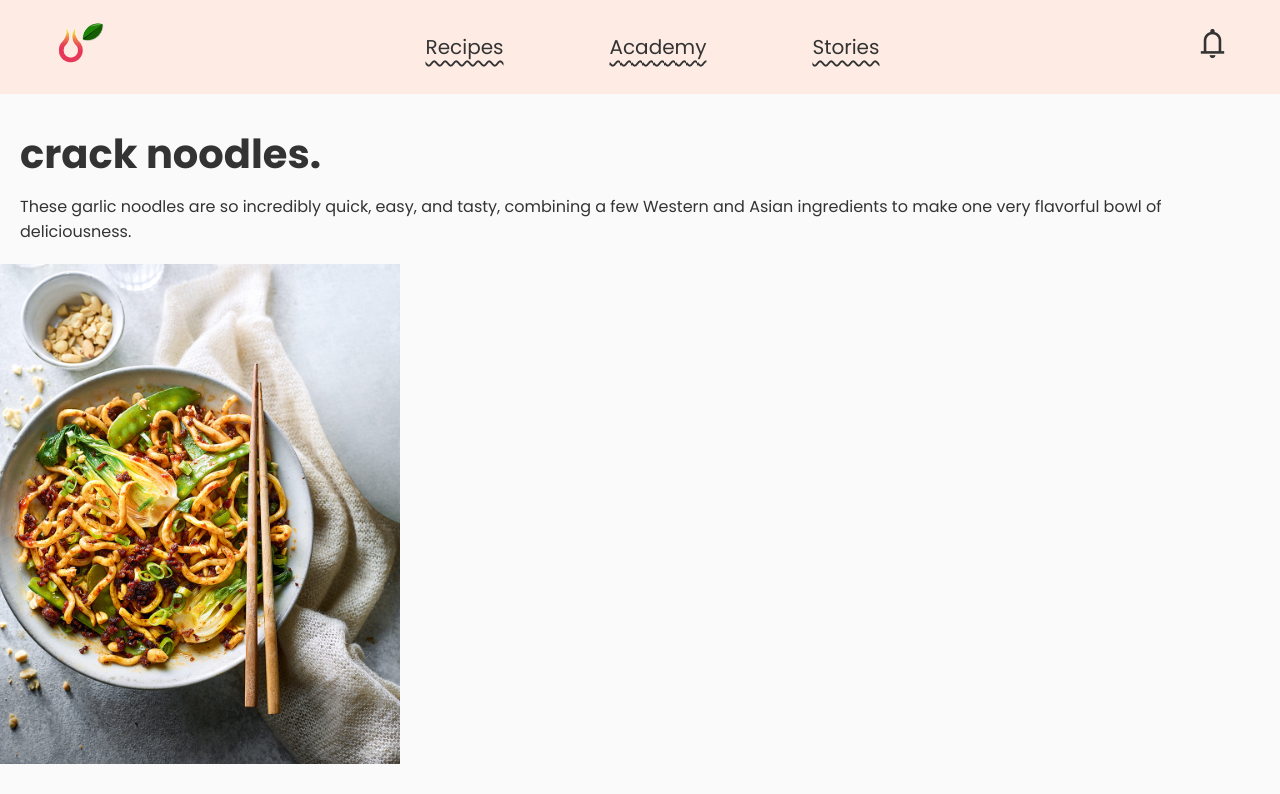
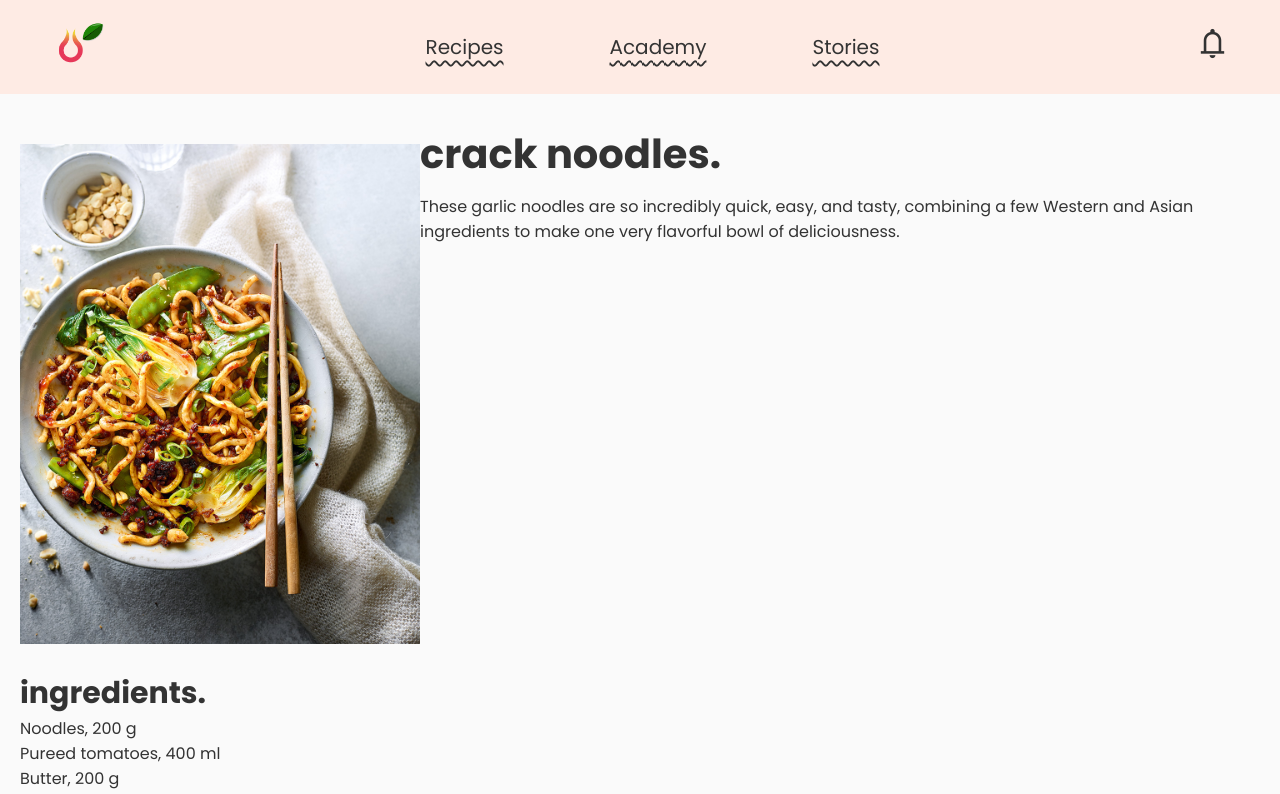
Before and after one commit to FredrikRidderfalk/let-me-feed-you, an Angular app: page /recipe in a window 1280 px wide. Shown: the top 794 px of the page. Built offline with nearby package versions, Linux system fonts and the light colour scheme.

Commit message:
add flex to recipe intro

```diff
--- a/src/app/components/recipe/recipe.component.html
+++ b/src/app/components/recipe/recipe.component.html
@@ -3,6 +3,7 @@
 
 <main>
   <div class="container__recipe-intro">
+    <div class="container__recipe-intro__text">
       <h1 class="title">{{ CrackNoodles.name.toLowerCase() }}.</h1>
       <p class="subtitle">{{ CrackNoodles.description }}</p>
     </div>
@@ -13,6 +14,7 @@
         alt="{{ CrackNoodles.name }}."
         class="recipe-img"
       />
+    </div>
   </div>
 
   <div class="container__ingredients-flex">
--- a/src/app/components/recipe/recipe.component.sass
+++ b/src/app/components/recipe/recipe.component.sass
@@ -35,7 +35,11 @@ h2
 .recipe-img
     width: 100%
 
+// Media queries
 @media screen and (min-width: 768px)
+    .container__recipe-intro
+        display: flex
+        flex-direction: row-reverse
     .recipe-img
         width: 400px
 
```
Lines whose indentation alone changed are shown as unchanged.
